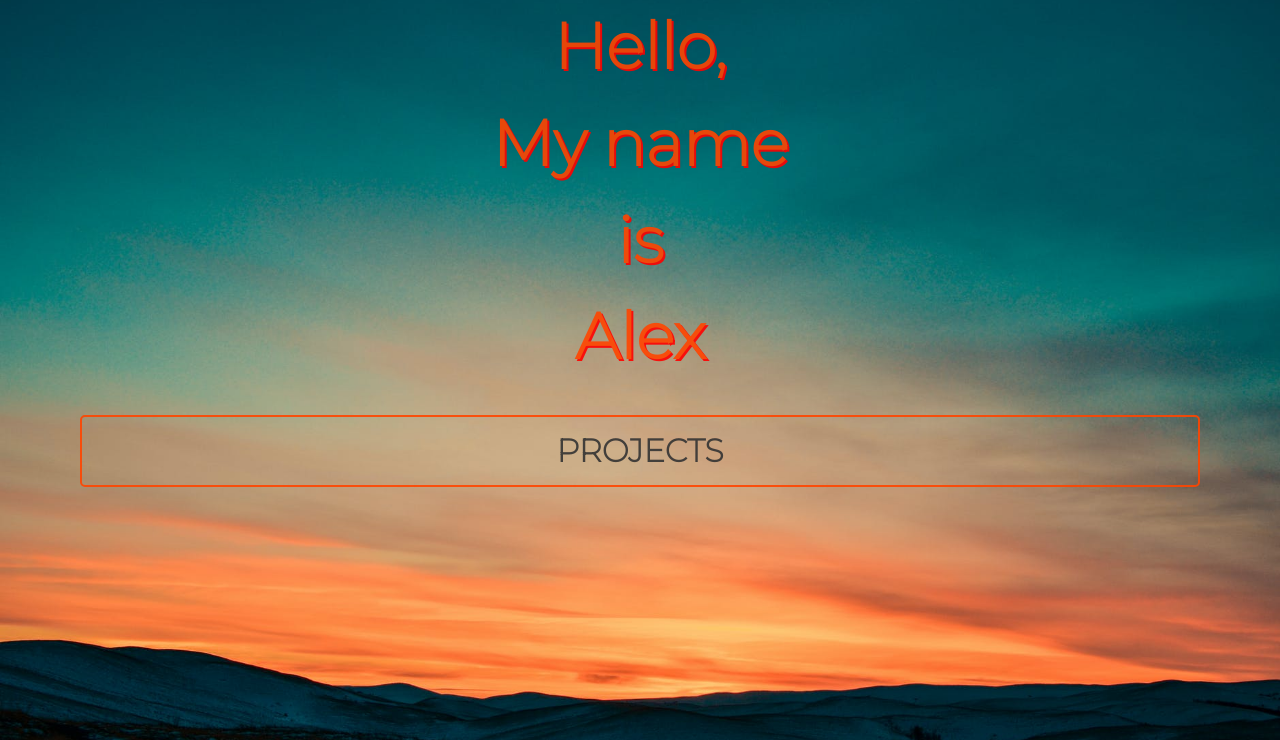
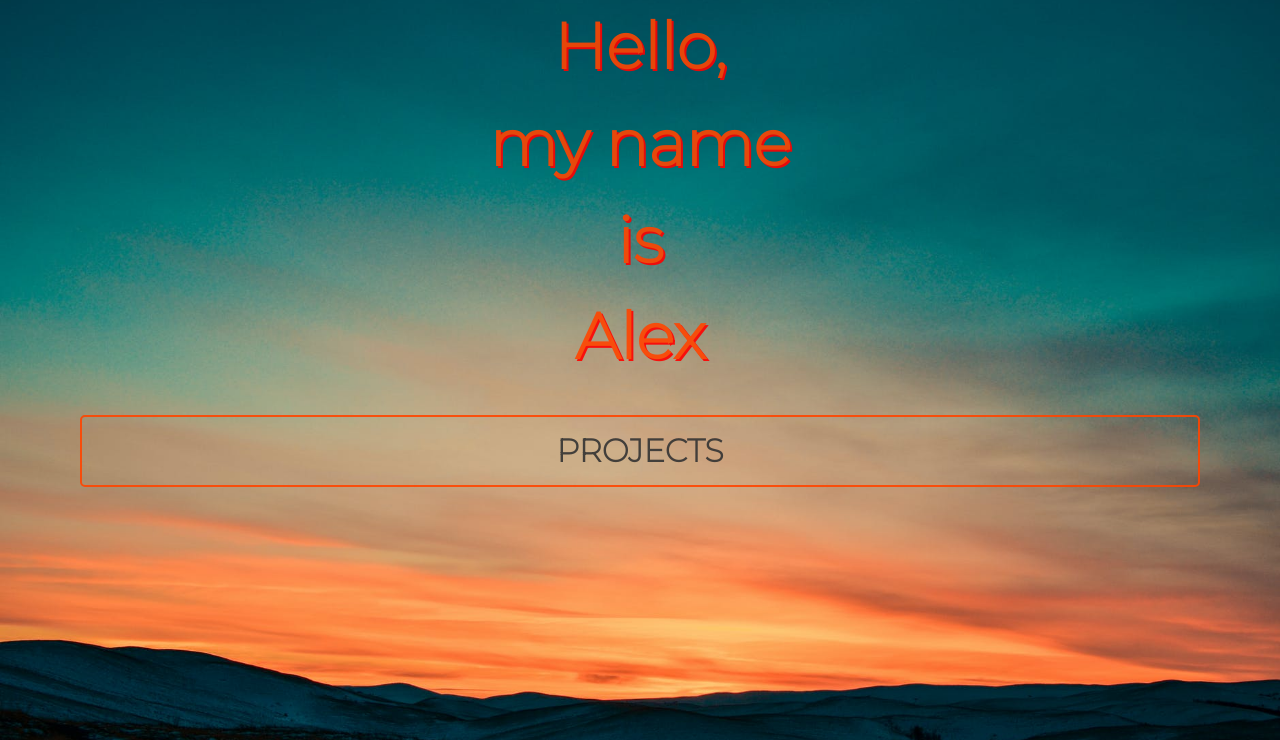
Before and after one commit to AlexKynoch/myPortfolio, a plain HTML site: page index.html in a window 1280 px wide. Shown: the part 60-800 px from the top of the page. Drawn offline with nearby package versions, Linux system fonts and the light colour scheme.

Commit message:
My in index paged changed to my

```diff
--- a/index.html
+++ b/index.html
@@ -45,7 +45,7 @@
         <div class="intro-container">
           <div>
             <h1>Hello, <span></span></h1>
-            <h1>My name <span></span></h1>
+            <h1>my name <span></span></h1>
             <h1>is <span></span></h1>
             <h1>Alex <span></span></h1>
             <a href="projects.html" type="button" class="button">Projects</a>
```
